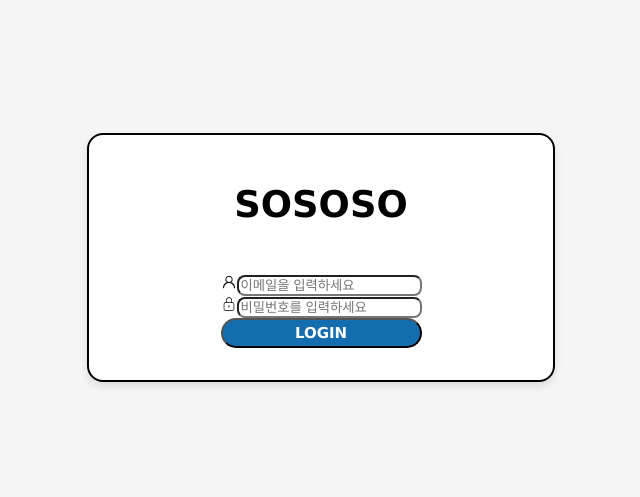
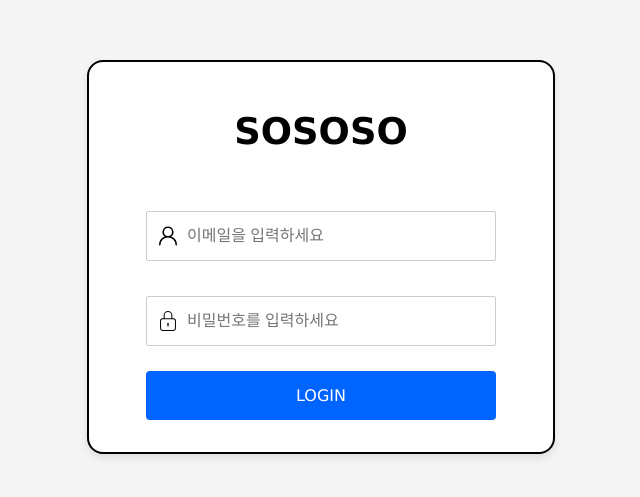
Before and after one commit to CSID-DGU/2024-1-SCS4031-01-sososo-3, a React (Create React App) app in the folder frontend/: page /login in a window 1280 px wide. Shown: the part 143-640 px from the top of the page, without its empty margins (319-959 px from the left). Built offline with nearby package versions, Linux system fonts and the light colour scheme.

Commit message:
[PSJ]fix_login UI

```diff
--- a/frontend/src/App.css
+++ b/frontend/src/App.css
@@ -946,56 +946,66 @@ body {
   font-family: 'Lucida Sans', 'Lucida Sans Regular', 'Lucida Grande', 'Lucida Sans Unicode', Geneva, Verdana, sans-serif;
 }
 
-.login-id, .login-pd {
-  margin-bottom: 1.8rem;
-  width: 110%;
-  display: inline-block;
-  margin-left: 50px;
-  text-align: left;
-  color: #000000;
-  font-family: 'Lucida Sans', 'Lucida Sans Regular', 'Lucida Grande', 'Lucida Sans Unicode', Geneva, Verdana, sans-serif;
-  font-weight: bold;
+/* 입력 필드 스타일 */
+.login-control {
+  width: 350px; /* 입력 필드의 너비를 조정 */
+  padding: 15px; /* 패딩을 추가하여 입력 필드 내부 여백 설정 */
+  margin: 10px 0; /* 위아래 마진을 추가하여 입력 필드 간 간격 설정 */
+  box-sizing: border-box; /* 패딩과 보더가 포함된 너비 계산 방식 사용 */
+  border: 1px solid #ccc; /* 입력 필드의 보더 설정 */
+  border-radius: 4px; /* 입력 필드의 모서리를 둥글게 설정 */
+  font-size: 16px; /* 폰트 크기 설정 */
 }
 
-.login-id label {
-  margin-bottom: 0;
-  flex: 2; /* 레이블이 공간을 차지하도록 설정 */
-  padding-right: 0.8rem; /* 입력 필드와의 간격 추가 */
-  align-items: center;
-  margin-left: 11%;
-  color: #000000;
-}
-.login-pd label {
-  margin-bottom: 0;
-  flex: 2; /* 레이블이 공간을 차지하도록 설정 */
-  text-align: right; /* 레이블 텍스트를 오른쪽 정렬 */
-  padding-right: 0.8rem; /* 입력 필드와의 간격 추가 */
-  align-items: center;
-  margin-left: 5%;
-  color: #000000;
+/* 둥근 모서리 */
+.rounded-0 {
+  border-radius: 2px;
 }
 
-.login-container .login-control {
-  flex: 3;
-  border-radius: 0.5rem;
+/* 아이콘과 함께 사용되는 입력 필드 스타일 */
+.input-container {
+  display: flex;
+  align-items: center;
+  margin-bottom: 15px;
+  position: relative;
+  width: 100%; /* 컨테이너의 너비를 100%로 설정 */
 }
 
-
-
-.login-container .login-button {
-  width: 100%;
-  height: 30px;
-  display: flex;
-  justify-content: center;
-  align-items: center;
-  border-radius: 1rem;
-  background-color: #146DAE;
-  color: white;
-  font-family: 'Lucida Sans', 'Lucida Sans Regular', 'Lucida Grande', 'Lucida Sans Unicode', Geneva, Verdana, sans-serif;
-  font-size: 15px;
-  font-weight: bold;
+.input-container .login-control {
+  flex: 1; /* 플렉스 컨테이너 내에서 입력 필드가 나머지 공간을 차지하도록 설정 */
+  padding-left: 40px; /* 아이콘과 입력 필드 사이의 패딩 추가 */
 }
 
-.login-container .login-button:hover {
-  background-color: #F16906;
+.input-icon {
+  position: absolute;
+  left: 10px; /* 아이콘을 입력 필드의 왼쪽에 배치 */
+  font-size: 1.5em; /* 아이콘 크기 설정 */
+  pointer-events: none; /* 아이콘이 클릭되지 않도록 설정 */
 }
+
+/* 오류 메시지 스타일 */
+.error-message {
+  color: red; /* 오류 메시지를 빨간색으로 표시 */
+  font-size: 14px; /* 폰트 크기 설정 */
+  margin-top: 10px; /* 위쪽 마진 설정 */
+  text-align: center;
+  width: 100%;
+
+}
+
+/* 로그인 버튼 스타일 */
+.login-button {
+  width: 100%;
+  padding: 15px;
+  background-color: #0064FF;
+  color: white;
+  border: none;
+  border-radius: 4px;
+  font-size: 16px;
+  font-family: 'Lucida Sans', 'Lucida Sans Regular', 'Lucida Grande', 'Lucida Sans Unicode', Geneva, Verdana, sans-serif;
+  cursor: pointer;
+}
+
+.login-button:hover {
+  background-color: #202632;
+}
```
